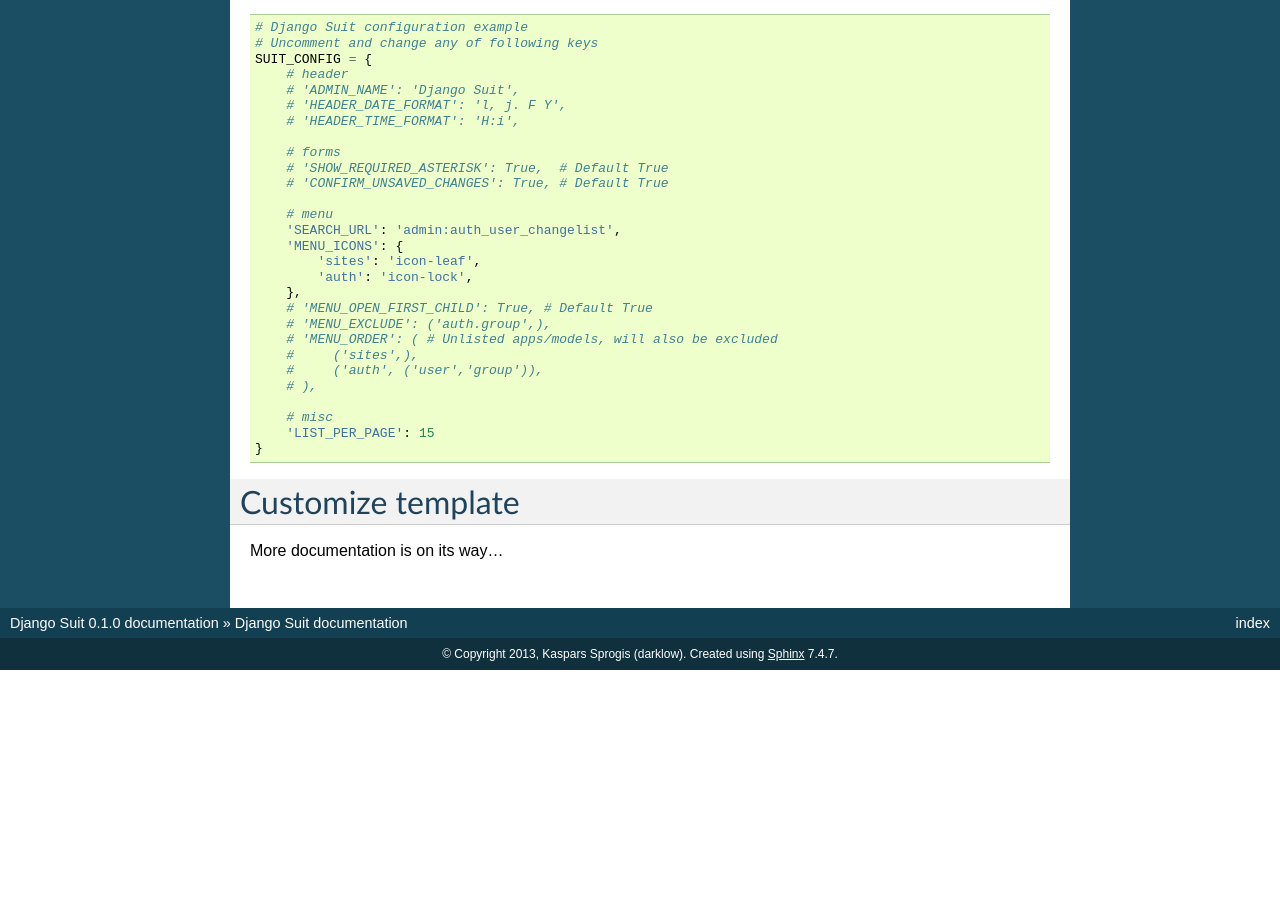
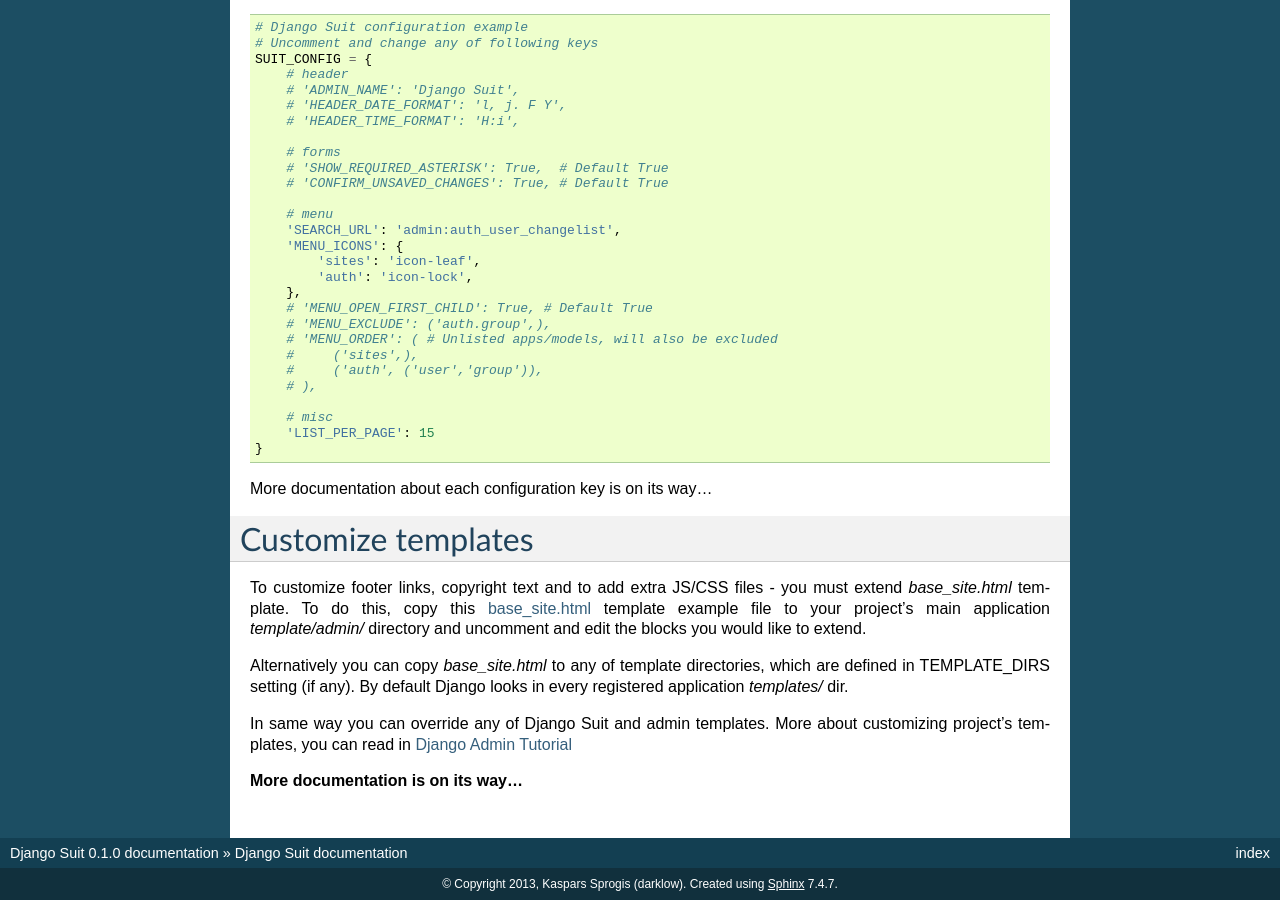
Before and after one commit to darklow/django-suit, a Sphinx documentation site: the page built from docs/index.rst, in a window 1280 px wide and 900 px high, scrolled down 772 px. Built offline with Sphinx 7.4.7, drawn with Linux system fonts in a browser that asks for light colours; before the commit the page ends 1442 px from its top, so only the background shows below that; some of the changed text lies outside the part shown.

Commit message:
Docs: Customizing templates docs added

```diff
--- a/docs/index.rst
+++ b/docs/index.rst
@@ -22,8 +22,7 @@
 Installation
 ============
 
-You will need to add the **suit** application to the INSTALLED_APPS
-setting of your Django project *settings.py* file.::
+You will need to add the **suit** application to the INSTALLED_APPS setting of your Django project *settings.py* file.::
 
   INSTALLED_APPS = (
       ...
@@ -37,8 +36,7 @@
 Configuration
 =============
 
-You can customize Django Suit behaviour by adding following configuration
-variable to your Django project *settings.py* file.::
+You can customize Django Suit behaviour by adding following configuration variable to your Django project *settings.py* file.::
 
   # Django Suit configuration example
   # Uncomment and change any of following keys
@@ -70,7 +68,16 @@
   }
 
 
-Customize template
-==================
+More documentation about each configuration key is on its way...
 
-More documentation is on its way...
+Customize templates
+===================
+
+To customize footer links, copyright text and to add extra JS/CSS files - you must extend *base_site.html* template. To do this, copy this `base_site.html <https://github.com/darklow/django-suit/blob/master/suit/templates/admin/base_site.html>`_ template example file to your project's main application *template/admin/* directory and uncomment and edit the blocks you would like to extend.
+
+Alternatively you can copy *base_site.html*
+to any of template directories, which are defined in TEMPLATE_DIRS setting (if any). By default Django looks in every registered application *templates/* dir.
+
+In same way you can override any of Django Suit and admin templates. More about customizing project's templates, you can read in `Django Admin Tutorial <https://docs.djangoproject.com/en/dev/intro/tutorial02/#customizing-your-project-s-templates>`_
+
+**More documentation is on its way...**
```
